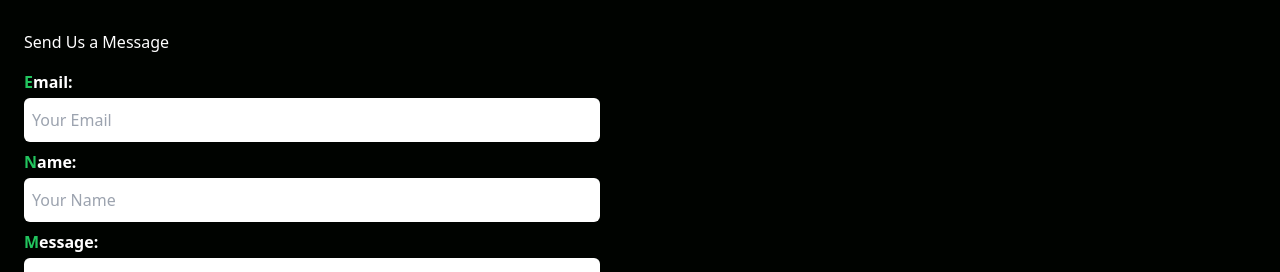
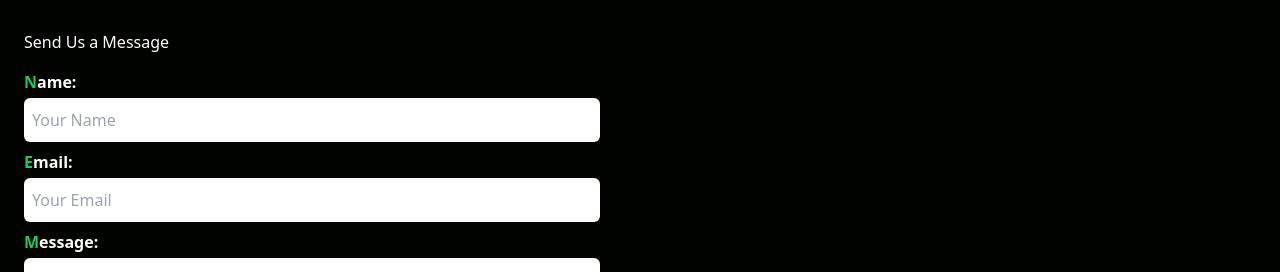
Before and after one commit to joshosim/assignatopia_v2, a React (Create React App) app: page /contact in a window 1280 px wide. Shown: the part 222-494 px from the top of the page. Built offline with nearby package versions, Linux system fonts and the light colour scheme.

Commit message:
EmailJs integrated successfully

```diff
--- a/src/pages/Contact.jsx
+++ b/src/pages/Contact.jsx
@@ -1,31 +1,20 @@
-import React, { useRef, useEffect, useState } from "react";
-import emailjs from '@emailjs/browser'
+import React, { useRef } from 'react';
+import emailjs from '@emailjs/browser';
 
-const Contact = () => {
-    useEffect(() => emailjs.init('bJZtNWlhxbcpVlRRj'), []);
+export const Contact = () => {
+    const form = useRef();
 
-    const emailRef = useRef();
-    const nameRef = useRef();
-    const messageRef = useRef();
-    const [loading, setLoading] = useState(false);
+    const sendEmail = (e) => {
+        e.preventDefault();
 
-    const handleSubmit = async (e) => {
-        e.preventDefault();
-        const serviceId = 'service_cgugnbj';
-        const templateId = 'template_liswngh';
-        try {
-            setLoading(true);
-            await emailjs.send(serviceId, templateId, {
-                name: nameRef.current.value,
-                recipient: emailRef.current.value,
-                massage: messageRef.current.value
+        emailjs.sendForm('service_cgugnbj', 'template_liswngh', form.current, 'bJZtNWlhxbcpVlRRj')
+            .then((result) => {
+                alert('Email has successfully been sent!')
+
+            }, (error) => {
+                alert('Error! Email has not been sent!')
+
             });
-            alert("Email successfully sent check inbox");
-        } catch (error) {
-            console.log(error);
-        } finally {
-            setLoading(false);
-        }
     };
     return (
         <div className=' px-6 py-8'>
@@ -38,14 +27,15 @@ const Contact = () => {
             </address>
             <fieldset className='text-white'>
                 <legend className='font-medium text-[1rem] py-4'>Send Us a Message</legend>
-                <form className='flex flex-col' onSubmit={handleSubmit}>
+                <form className='flex flex-col' ref={form} onSubmit={sendEmail}>
+
+                    <label className='mb-1 font-semibold first-letter:text-green-500'>Name:</label>
+                    <input className='text-black max-w-xl mb-2 rounded-md pl-2 py-2.5' type="text" name='to_name' placeholder='Your Name' />
                     <label className=' mb-1 font-semibold first-letter:text-green-500'>Email:</label>
-                    <input className='text-black max-w-xl mb-2 rounded-md pl-2 py-2.5' name="" ref={emailRef} type="email" placeholder='Your Email' />
-                    <label className='mb-1 font-semibold first-letter:text-green-500'>Name:</label>
-                    <input className='text-black max-w-xl mb-2 rounded-md pl-2 py-2.5' ref={nameRef} type="text" placeholder='Your Name' />
+                    <input className='text-black max-w-xl mb-2 rounded-md pl-2 py-2.5' type="email" name='from_name' placeholder='Your Email' />
                     <label className='mb-1 font-semibold first-letter:text-green-500'>Message:</label>
-                    <textarea className='text-black max-w-xl mb-2 rounded-md pl-2 py-2.5' ref={messageRef} name="textarea" id="" cols="30" rows="10" placeholder='Type Message' />
-                    <button className='bg-green-500 rounded-md text-black w-[200px] py-3 font-bold mt-2' disabled={loading}>Send</button>
+                    <textarea className='text-black max-w-xl mb-2 rounded-md pl-2 py-2.5' name="message" id="" cols="30" rows="10" placeholder='Type Message' />
+                    <input className='bg-green-500 rounded-md text-black w-[200px] py-3 font-bold mt-2' type="submit" value="Send" />
                 </form>
             </fieldset>
 
```
